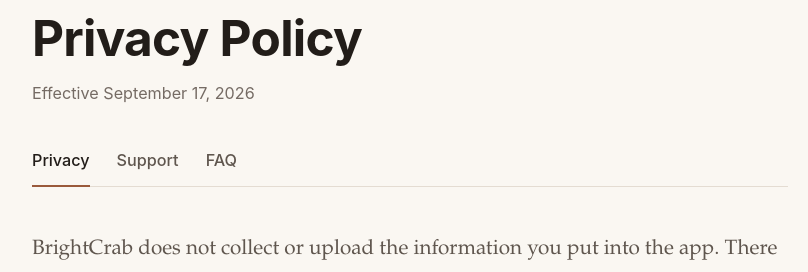
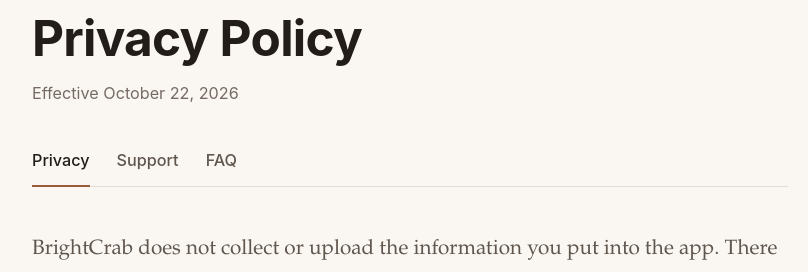
Before and after one commit to beccapearl/nupebbles, a Jekyll site: the page built from apps/brightcrab/privacy.md, in a window 1280 px wide and 900 px high. Shown: the part 160-432 px from the top of the window, without its empty margins (230-1038 px from the left). Built offline with Jekyll 4.4.1, drawn with Linux system fonts in a browser that asks for light colours.

Commit message:
BrightCrab privacy: effective date 2026-10-22
Co-Authored-By: Claude Opus 5.5 <noreply@anthropic.com>

```diff
--- a/_data/apps/brightcrab.yml
+++ b/_data/apps/brightcrab.yml
@@ -13,3 +13,4 @@ makes_files: true
 has_reminders: false
 has_purchases: true
 collects_nothing: true
+privacy_effective_date: 2026-10-22
```
